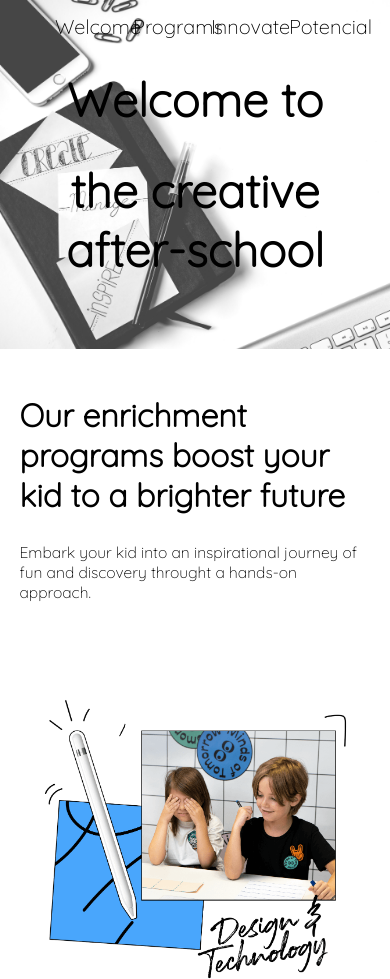
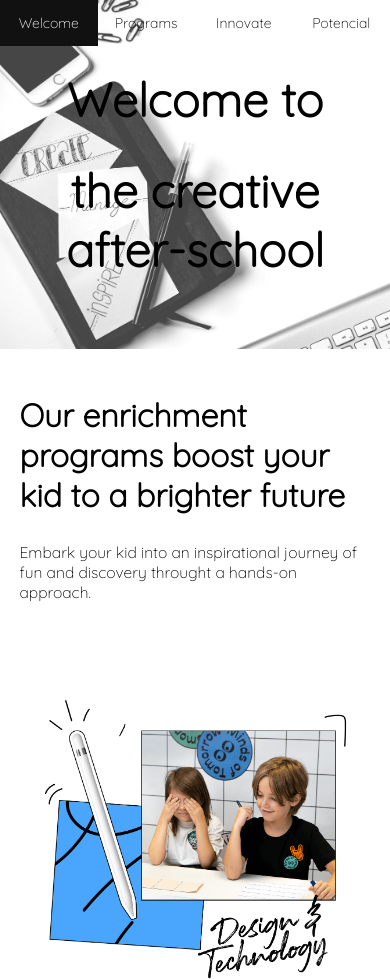
Before and after one commit to AlbertGuti02/Minds-of-Tomorrow-solucion, a plain HTML site: page index.html in a window 390 px wide. Shown: the top 979 px of the page. Drawn offline with Linux system fonts and the light colour scheme.

Commit message:
11/11/2020

```diff
--- a/css/styles.css
+++ b/css/styles.css
@@ -215,4 +215,15 @@ li a:hover {
         padding: 0 0 1% 5%;
         font-size: 3.2vw;
     }
+    ul {
+        list-style-type: none;
+        margin: 0;
+        padding: 0%;
+        overflow: hidden;
+        position: fixed;
+        top: 0;
+        width: 100%;
+        transition: 0.4s;
+        font-size: 14px;
+    }
 }
```
